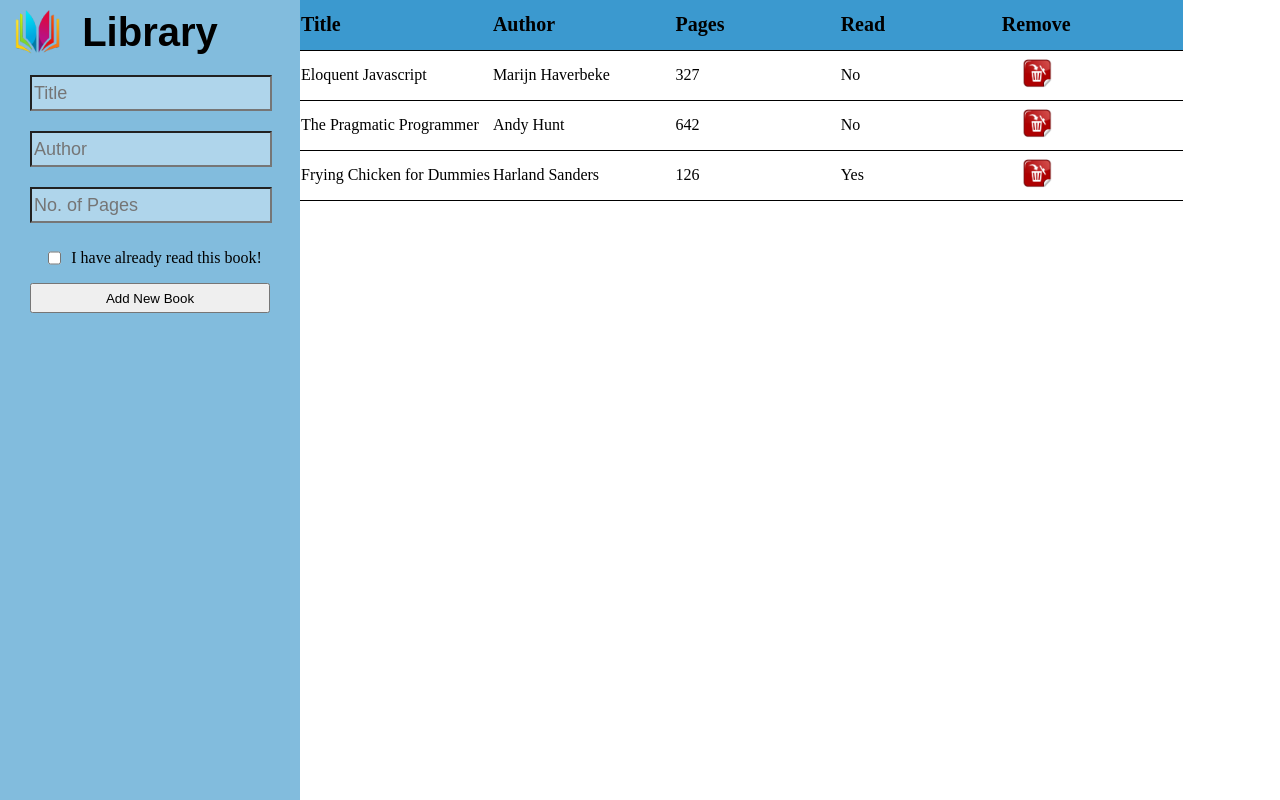
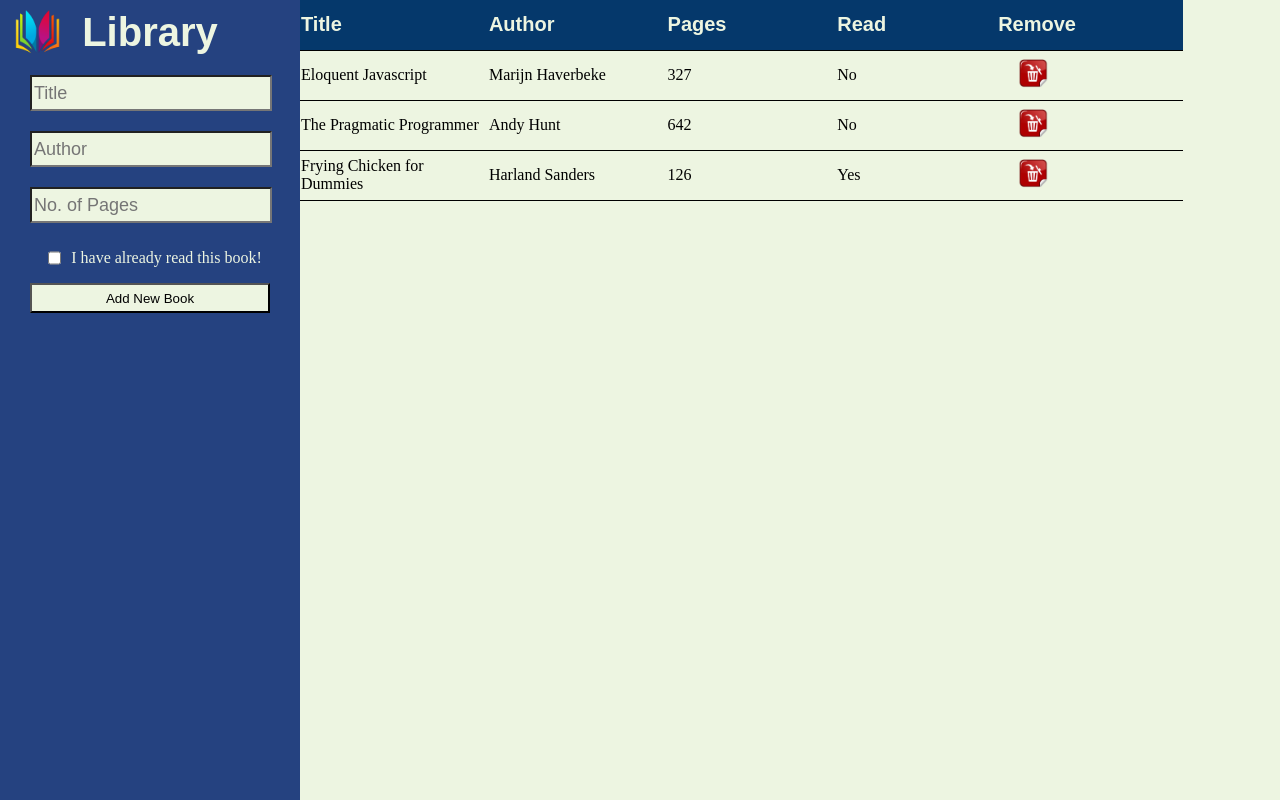
Before and after one commit to nick51365/library, a plain HTML site: page index.html in a window 1280 px wide. Drawn offline with Linux system fonts and the light colour scheme.

Commit message:
styling changes

```diff
--- a/library.css
+++ b/library.css
@@ -3,12 +3,14 @@ body{
     margin: 0px;
     height:100vh;
     width: 100vw;
+    background-color: #EDF5E1;
 }
 .addBook{
     position: fixed;
-    background-color: rgb(130, 188, 221);
+    background-color: #254280;
     width: 300px;
     height: 100vh;
+    color: #EDF5E1;
 }
 table{
     margin-left: 300px;
@@ -39,7 +41,7 @@ input{
     margin: 10px;
     height: 30px;
     font-size: 18px;
-    background-color: rgb(175, 213, 235);
+    background-color: #EDF5E1;
 }
 #checkWrapper{
     display: flex;
@@ -52,13 +54,16 @@ input{
 #submit{
     height: 30px;
     width: 80%;
+    background-color: #EDF5E1;;
 }
 th{
     position: sticky;
     top: 0;
     width: 69vw;
-    background-color:rgb(59, 153, 207);
+    background-color:#05386B;
+    color: #EDF5E1;
     font-size: 20px;
+    font-family: sans-serif;
 }
 .logo{
     position: fixed;
--- a/library.js
+++ b/library.js
@@ -1,5 +1,4 @@
 //Unique entryID for each library entry
-//0 indexed, Currently at 3 because of preexisting entries
 let entryID = 0;
 
 //"library" array contains all submitted books
```
